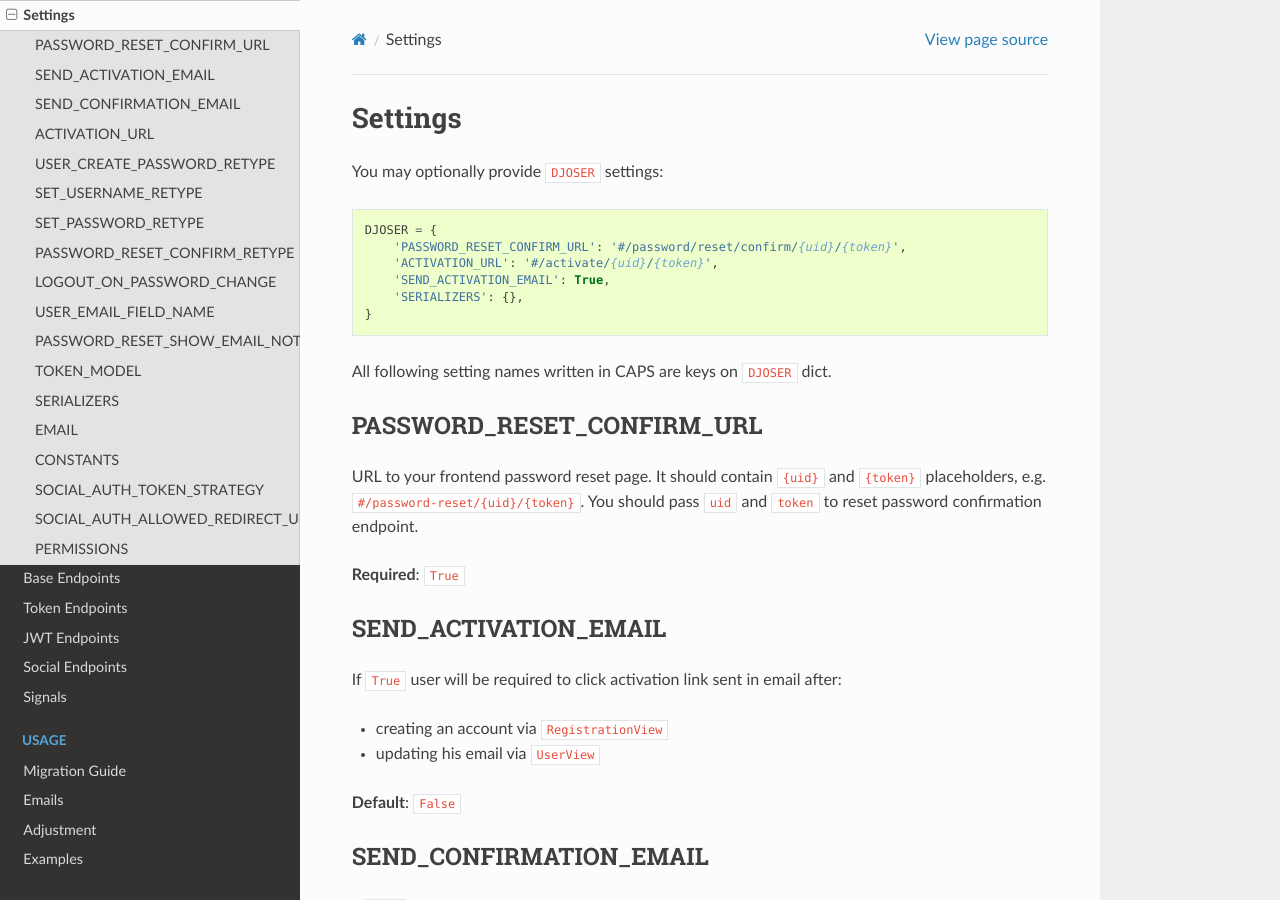
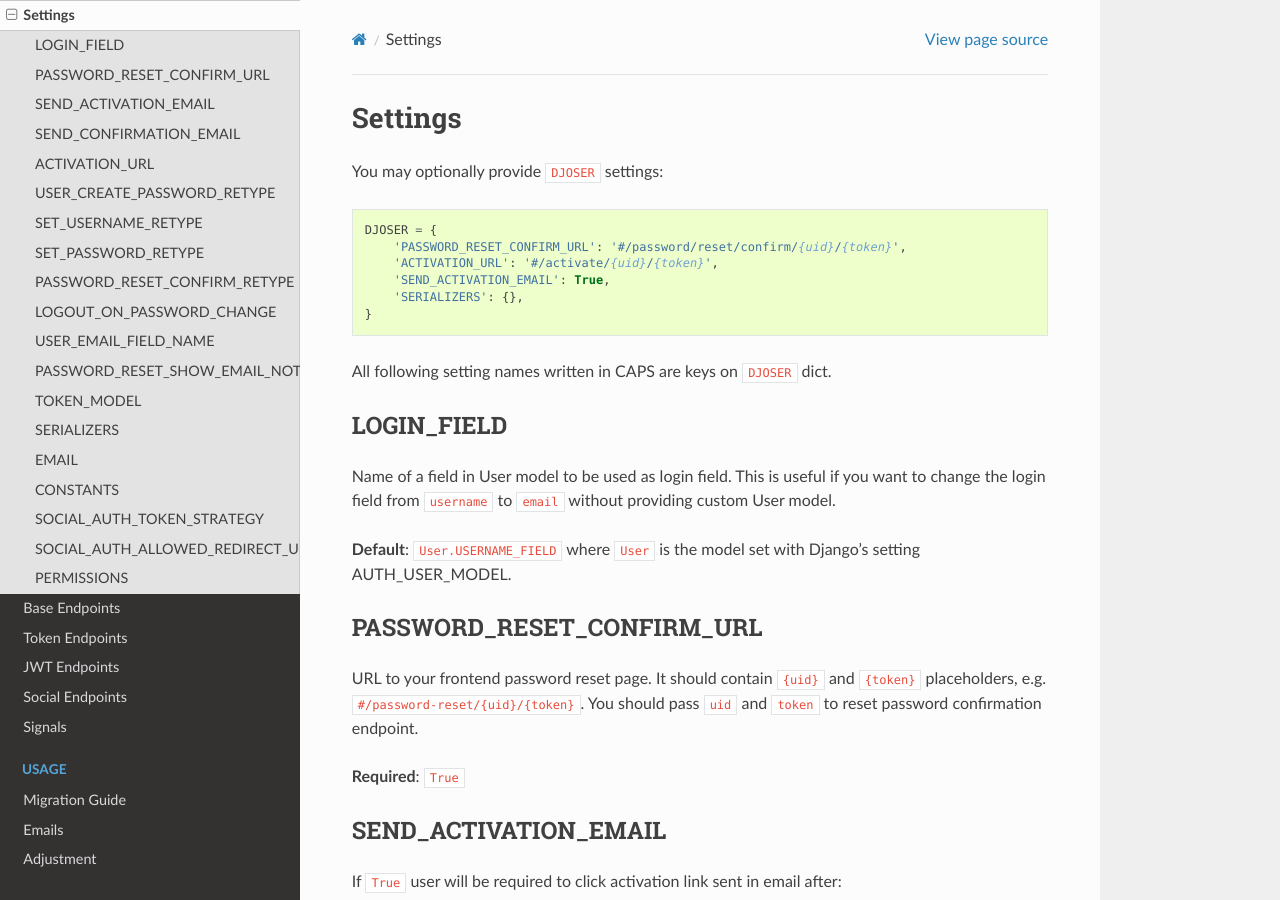
Before and after one commit to sunscrapers/djoser, a Sphinx documentation site: the page built from docs/source/settings.rst, in a window 1280 px wide and 900 px high. Built offline with Sphinx 7.4.7 and the Read the Docs theme 2.0.0, drawn with Linux system fonts in a browser that asks for light colours.

Commit message:
Add LOGIN_FIELD setting, fixes #389

```diff
--- a/CHANGELOG.rst
+++ b/CHANGELOG.rst
@@ -6,10 +6,11 @@ This document records all notable changes to djoser.
 This project adheres to `Semantic Versioning <http://semver.org/>`_.
 
 ---------------------
-git
+`1.7.0`_ (2019-05-25
 ---------------------
 
 * Add CONSTANTS option to settings (@mrouhi13)
+* Add USER_CREATE_PASSWORD_RETYPE option (@Chadys)
 * Allow using custom email field (@Chadys)
 * Remove non_field_error from base endpoints (@Chadys)
 * Other small fixes
--- a/docs/source/settings.rst
+++ b/docs/source/settings.rst
@@ -13,6 +13,15 @@ You may optionally provide ``DJOSER`` settings:
     }
 
 All following setting names written in CAPS are keys on ``DJOSER`` dict.
+
+LOGIN_FIELD
+-----------
+
+Name of a field in User model to be used as login field. This is useful if you
+want to change the login field from ``username`` to ``email`` without providing
+custom User model.
+
+**Default**: ``User.USERNAME_FIELD`` where ``User`` is the model set with Django's setting AUTH_USER_MODEL.
 
 PASSWORD_RESET_CONFIRM_URL
 --------------------------
```
Also changed, not shown: other parts of CHANGELOG.rst (+1 -0 lines), 3 other files.
